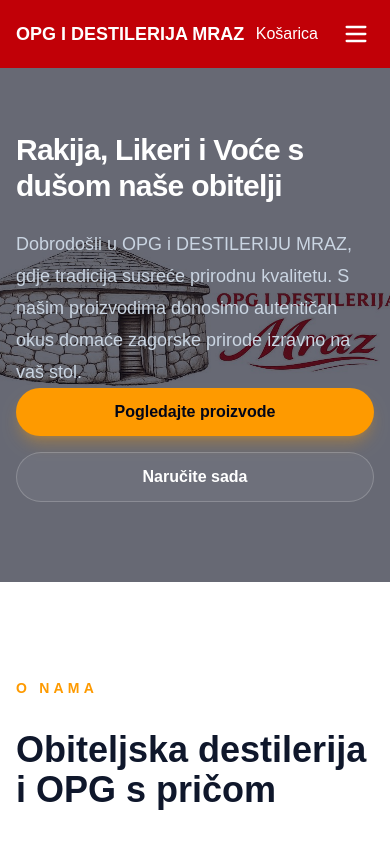
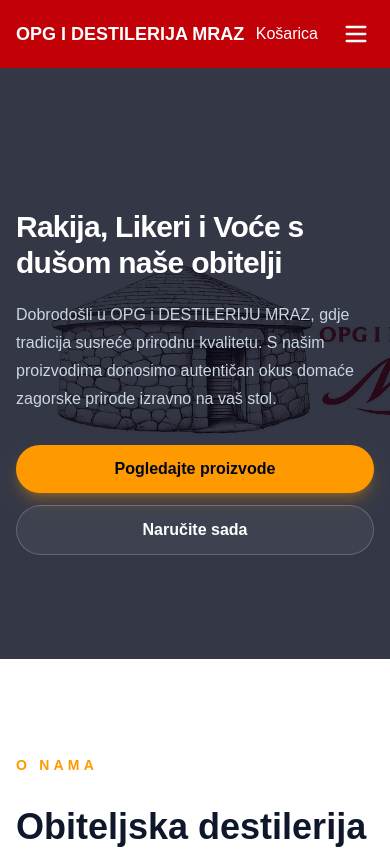
Before and after one commit to cerovecmarko5-cyber/OPG-MRAZ, a Next.js app: page / in a window 390 px wide. Shown: the top 849 px of the page. Built offline with nearby package versions, Linux system fonts and the light colour scheme.

Commit message:
Fix mobile hero: darker overlay, better bg position, spacing

```diff
--- a/app/page.tsx
+++ b/app/page.tsx
@@ -7,20 +7,20 @@
     <div className="flex flex-col">
       <section className="relative overflow-hidden text-white">
         <div
-          className="absolute inset-0 bg-cover bg-center"
+          className="absolute inset-0 bg-cover bg-[30%_center] sm:bg-center"
           style={{ backgroundImage: "url('/WhatsApp Image 2026-04-10 at 15.52.58.jpeg')" }}
         />
-        <div className="absolute inset-0 bg-slate-950/60" />
-        <div className="relative px-4 sm:px-12 lg:px-16 py-16 sm:py-24 min-h-[60vh] flex items-end">
-          <div className="w-full max-w-lg pb-4">
-              <div className="space-y-6">
+        <div className="absolute inset-0 bg-slate-950/80" />
+        <div className="relative px-4 sm:px-12 lg:px-16 py-20 sm:py-28 min-h-[70vh] flex items-end">
+          <div className="w-full max-w-lg pb-6">
+              <div className="space-y-5">
                 <h1 className="text-3xl font-black tracking-tight sm:text-4xl lg:text-5xl">Rakija, Likeri i Voće s dušom naše obitelji</h1>
-                <p className="max-w-2xl text-lg leading-8 text-slate-300">
+                <p className="max-w-2xl text-base leading-7 text-slate-300 sm:text-lg sm:leading-8">
                   Dobrodošli u OPG i DESTILERIJU MRAZ, gdje tradicija susreće prirodnu kvalitetu. S našim proizvodima
                   donosimo autentičan okus domaće zagorske prirode izravno na vaš stol.
                 </p>
               </div>
-              <div className="flex flex-col gap-4 sm:flex-row">
+              <div className="mt-8 flex flex-col gap-3 sm:flex-row sm:gap-4">
                 <Link
                   href="/products"
                   className="inline-flex items-center justify-center rounded-full bg-amber-500 px-8 py-3 text-base font-semibold text-slate-950 shadow-lg shadow-amber-500/30 hover:bg-amber-400 transition"
```
